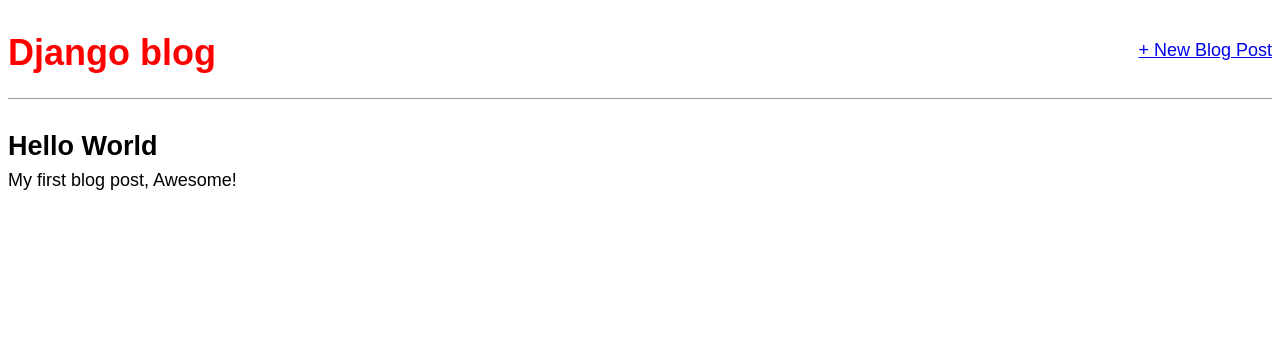
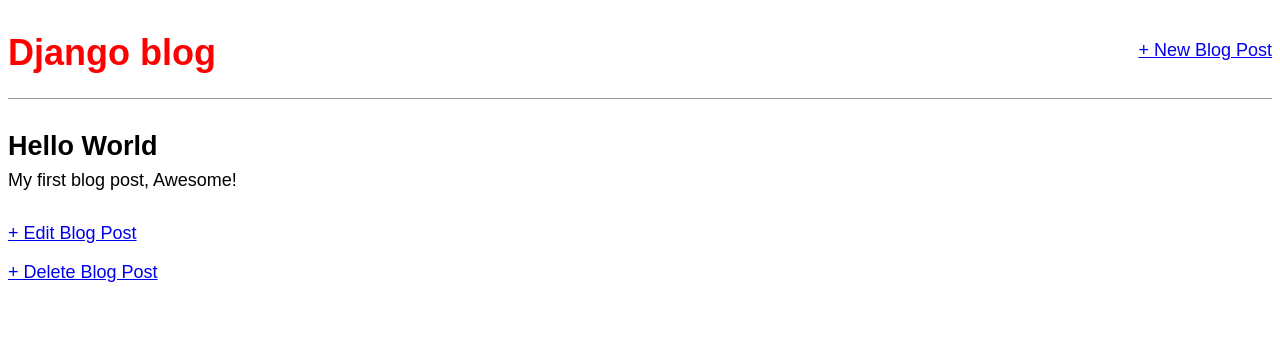
Before and after one commit to Jehonathan09/Learning_Django, a Django app: page /post/1/ in a window 1280 px wide. Shown: the top 359 px of the page. Run offline with Django 3.2, Linux system fonts and the light colour scheme; data comes from the database, SQL or seed files in the repository; both versions use the stored data as it was after the commit; some web fonts are replaced.

Commit message:
"Added get_absolute_url method to Post model, updated templates and views for post editing and deletion, and modified URLs to include edit and delete routes."

```diff
--- a/blog_app/blog/models.py
+++ b/blog_app/blog/models.py
@@ -1,4 +1,5 @@
 from django.db import models
+from django.urls import reverse
 
 # Create your models here.
 class Post(models.Model):
@@ -11,3 +12,6 @@ class Post(models.Model):
 
     def __str__(self):
         return self.title
+
+    def get_absolute_url(self):
+        return reverse('post_detail',args=[str(self.id)])
--- a/blog_app/blog/templates/post_detail.html
+++ b/blog_app/blog/templates/post_detail.html
@@ -1,7 +1,10 @@
 {% extends 'base.html' %}
+
 {% block content %}
 <div class="post-entry">
-<h2>{{ object.title }}</h2>
-<p>{{ object.body }}</p>
+    <h2>{{ object.title }}</h2>
+    <p>{{ object.body }}</p>
 </div>
+<p><a href="{% url 'post_edit' post.pk %}">+ Edit Blog Post</a></p>
+<p><a href="{% url 'post_delete' post.pk %}">+ Delete Blog Post</a></p>
 {% endblock content %}
--- a/blog_app/blog/urls.py
+++ b/blog_app/blog/urls.py
@@ -1,7 +1,17 @@
 from django.urls import path
-from .views import BlogListView, BlogDetailView, BlogCreateView
+from .views import (
+    BlogListView,
+    BlogDetailView,
+    BlogCreateView,
+    BlogUpdateView,
+    BlogDeleteView,
+    )
 
 urlpatterns = [
+    path('post/<int:pk>/delete',
+         BlogDeleteView.as_view(), name='post_delete'),
+    path('post/<int:pk>/edit',
+        BlogUpdateView.as_view(), name='post_edit'),
     path('post/new/', BlogCreateView.as_view(), name='post_new'),
     path('post/<int:pk>/', BlogDetailView.as_view(),
          name='post_detail'),
--- a/blog_app/blog/views.py
+++ b/blog_app/blog/views.py
@@ -1,4 +1,8 @@
-from django.views.generic import ListView, DetailView, CreateView
+from django.views.generic import ListView, DetailView
+from django.views.generic.edit import (
+    CreateView, UpdateView, DeleteView
+    )
+from django.urls import reverse_lazy
 from .models import Post
 
 # Create your views here.
@@ -14,3 +18,13 @@ class BlogCreateView(CreateView):
     model = Post
     template_name = 'post_new.html'
     fields = ['title', 'author', 'body']
+
+class BlogUpdateView(UpdateView):
+    model = Post
+    template_name = 'post_edit.html'
+    fields = ['title', 'body']
+
+class BlogDeleteView(DeleteView):
+    model = Post
+    template_name = 'post_delete.html'
+    success_url = reverse_lazy('home')
```
Also changed, not shown: blog_app/blog/templates/post_delete.html (added, +10 -0 lines), blog_app/blog/templates/post_edit.html (added, +9 -0 lines), blog_app/db.sqlite3.
